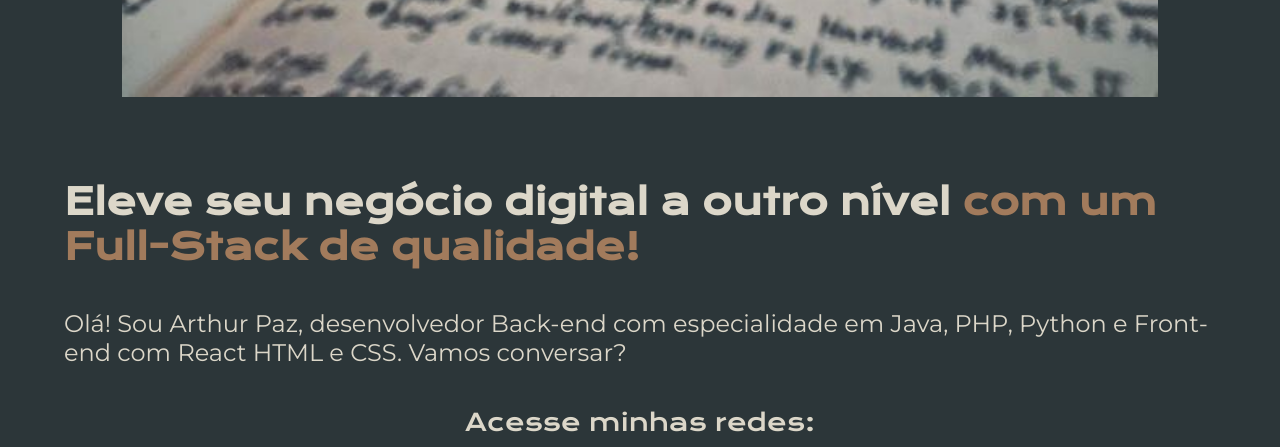
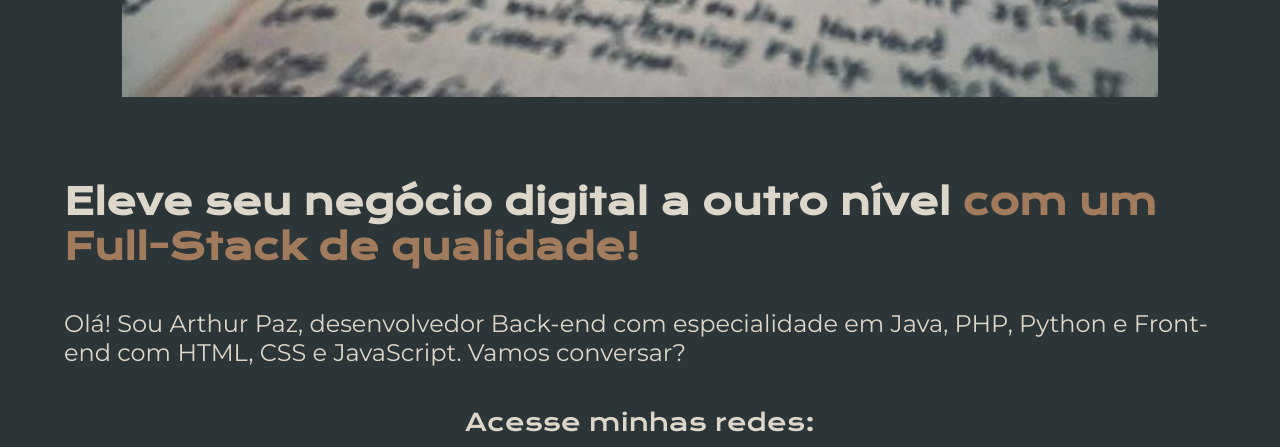
Before and after one commit to arthurpaz12/portfolio, a plain HTML site: page index.html in a window 1280 px wide. Shown: the part 1506-1953 px from the top of the page. Drawn offline with nearby package versions, Linux system fonts and the light colour scheme.

Commit message:
Atualizando texto Home

```diff
--- a/index.html
+++ b/index.html
@@ -26,7 +26,7 @@
         <main class="apresentacao">
             <section class="apresentacao__conteudo">
                 <h1 class="apresentacao__conteudo__titulo">Eleve seu negócio digital a outro nível <strong class="titulo-destaque">com um Full-Stack de qualidade!</strong></h1>
-                <p class="apresentacao__conteudo__texto">Olá! Sou Arthur Paz, desenvolvedor Back-end com especialidade em Java, PHP, Python e Front-end com React HTML e CSS. Vamos conversar?</p>
+                <p class="apresentacao__conteudo__texto">Olá! Sou Arthur Paz, desenvolvedor Back-end com especialidade em Java, PHP, Python e Front-end com HTML, CSS e JavaScript. Vamos conversar?</p>
 
                 <div class="apresentacao__links">
                     <h2 class="apresentacao__links__subtitulo">Acesse minhas redes:</h2>
```
